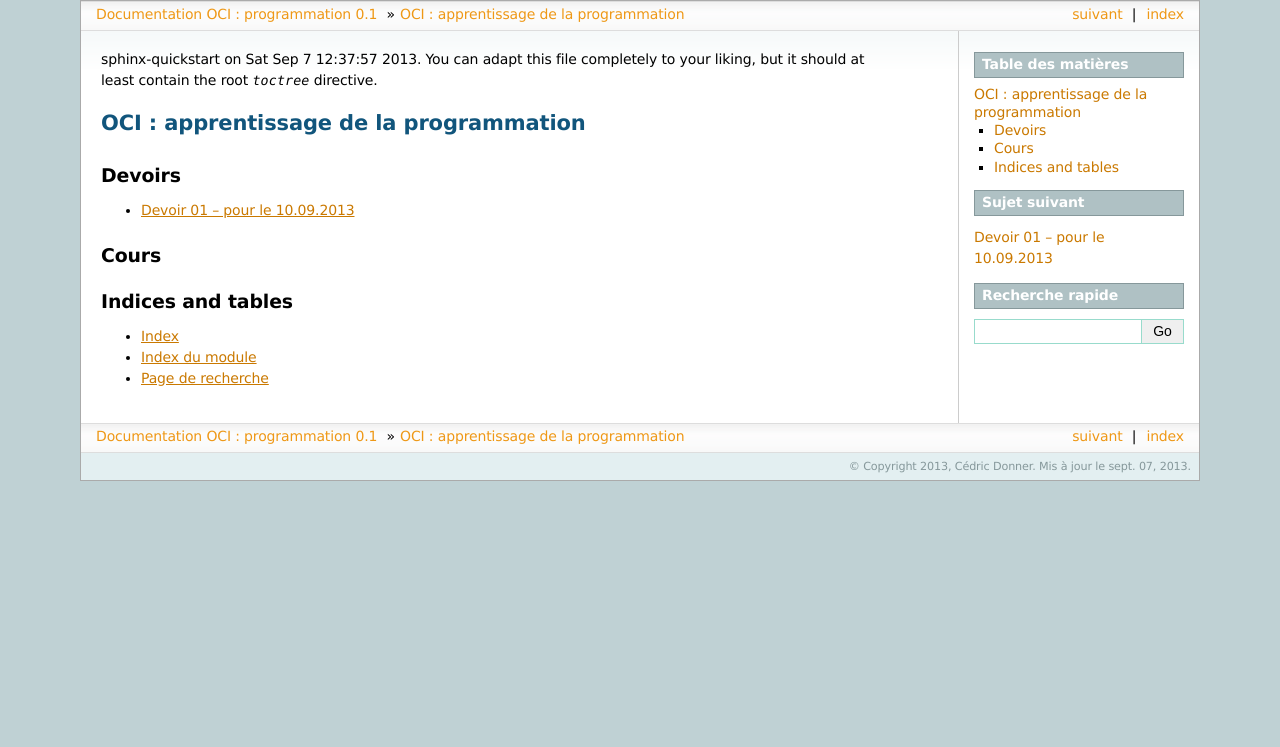
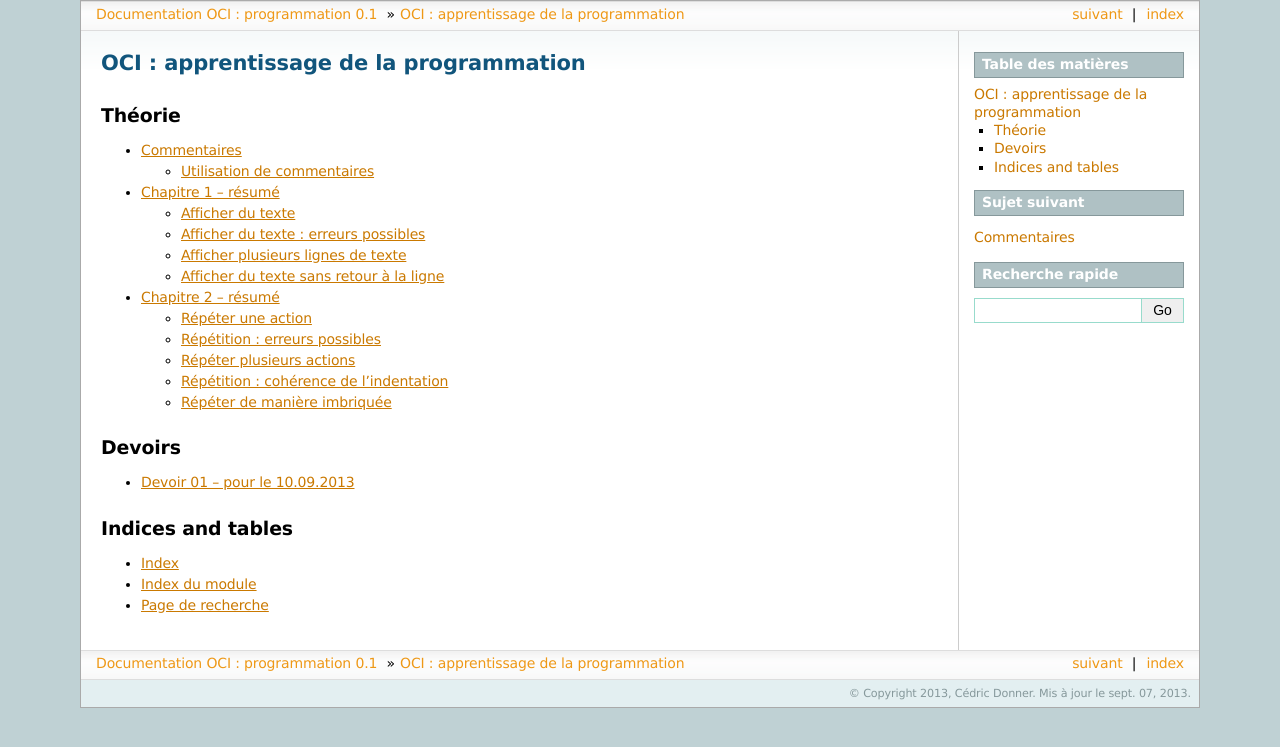
Before and after one commit to donnerc/oci-programming, a Sphinx documentation site: the page built from source/index.rst, in a window 1280 px wide. Shown: the top 747 px of the page. Built offline with Sphinx 7.4.7, drawn with Linux system fonts in a browser that asks for light colours; some of the changed lines change nothing that is shown.

Commit message:
Ajout de la theorie pour les chapitres 1 et 2 du niveau 1

```diff
--- a/source/conf.py
+++ b/source/conf.py
@@ -96,9 +96,12 @@ pygments_style = 'sphinx'
 
 # The theme to use for HTML and HTML Help pages.  See the documentation for
 # a list of builtin themes.
-html_theme = 'sphinxdoc'
-# html_theme = 'bootstrap'
-# html_theme_path = sphinx_bootstrap_theme.get_html_theme_path()
+bootstrap = False
+if bootstrap:
+	html_theme = 'bootstrap'
+	html_theme_path = sphinx_bootstrap_theme.get_html_theme_path()
+else:
+	html_theme = 'sphinxdoc'
 
 # Theme Option are theme-specific and customize the look and feel of a theme
 # further.  For a list of Option available for each theme, see the
--- a/source/devoirs/devoir-01.rst
+++ b/source/devoirs/devoir-01.rst
@@ -5,8 +5,27 @@ Devoir 01 -- pour le 10.09.2013
 Création des comptes
 ====================
 
+* Création d'un compte gmail (http://mail.google.com)
+* Création d'un compte github (http://www.github.com)
+* Création d'un compte koding (http://www.koding.com) en utilisant le compte *github*
+* Création d'un compte sur la plateforme d'apprentissage http://www.france-ioi.org
+
 Questionnaire
-====================
+==============
+
+* Répondre au `questionnaire de bienvenue <https://docs.google.com/forms/d/1lelh-ZvhPeJrtaKLhKU87kJ2BK30Y5n5yiKMheITSXM/viewform>`_
 
 Programmation sur http://www.france-ioi.org
 ====================
+
+* Terminer le chapitre 2 du niveau 1 : **Répétitions d'instructions**
+
+..	admonition:: Conseil
+
+	La théorie présente sur le site IOI France est en principe très bien expliquée, mais il n'est pas toujours facile de la retrouver sur le site puisqu'elle est disséminée au fil du cours.
+
+	Pour vous aider dans votre apprentissage, vous trouverez cette théorie rassemblée sur le site du cours sous la partie **Théorie** de la table des matières.
+
+	Il est cependant indispensable de noter les éléments importants dans un cahier de bord afin de les retenir et de pouvoir les retrouver rapidement lors de l'examen.
+
+	Au fur et à mesure de votre apprentissage des subtilités Python, il vous sera de plus en plus difficile de les retrouver rapidement en cas de doute. Vous devez donc dès à présent commencer à vous créer votre référence personnelle du langage Python. Celle-ci sera autorisée durant les examens.
--- a/source/index.rst
+++ b/source/index.rst
@@ -1,11 +1,21 @@
-.. Options coomplémentaire informatique : programmation documentation master file, created by
-sphinx-quickstart on Sat Sep  7 12:37:57 2013.
-You can adapt this file completely to your liking, but it should at least
-contain the root `toctree` directive.
+..	Options coomplémentaire informatique : programmation documentation master file, created by
+	sphinx-quickstart on Sat Sep  7 12:37:57 2013.
+	You can adapt this file completely to your liking, but it should at least
+	contain the root `toctree` directive.
 
 #######################################
 OCI : apprentissage de la programmation
 #######################################
+
+
+Théorie
+=======
+
+..	toctree::
+	:glob:
+	:maxdepth: 2
+
+	theorie/niveau-01/*
 
 Devoirs
 =======
@@ -17,9 +27,6 @@ Devoirs
 	devoirs/*
 
 
-Cours
-=====
-
 
 Indices and tables
 ==================
--- /dev/null
+++ b/source/theorie/niveau-01/commentaires.rst
@@ -0,0 +1,28 @@
+Commentaires
+############
+
+Utilisation de commentaires
+===========================
+
+Lorsqu'un de vos programmes fait plus que quelques lignes, il est parfois difficile pour quelqu'un de le comprendre tout de suite (et ce quelqu'un peut très bien être vous-même quelques semaines plus tard !). Pour aider à comprendre la structure du programme et les difficultés qu'il contient, on peut écrire des commentaires dans son programme.
+
+Un commentaire est un texte qui commence par le caractère ``#`` appelé dièse.
+
+Il peut commencer tout au début d'une ligne ou bien être placé à la suite d'une instruction.
+
+Dans tous les cas, tout le texte qui suit le ``#`` sera complètement ignoré lors de l'exécution du programme. Voici un exemple :
+
+::
+
+	# Ce programme a été écrit par Hermione Granger le 10/01/1994
+	# Quatrième année, cours d'étude des moldus"
+
+	# Affiche un rectangle rempli de X
+	for loop in range(5):
+	   for loop in range(10):
+	      print("X", end = "")  # pas de retour à la ligne ici
+	   print("")
+
+..	admonition:: Bien programmer
+
+	La priorité est toujours d'écrire le code le plus clair possible, pour qu'on puisse en comprendre un maximum sans explications. On réservera donc l'utilisation des commentaires aux explications des parties les plus complexes d'un programme.
--- /dev/null
+++ b/source/theorie/niveau-01/france-ioi-niveau-01-chap-01-theorie.rst
@@ -0,0 +1,144 @@
+Chapitre 1 -- résumé
+####################
+
+Afficher du texte
+=================
+
+En Python, pour afficher du texte, on écrit print puis, entre parenthèses, le texte à afficher, entre guillemets. Ainsi, pour afficher le mot ``bonjour``, on écrit :
+
+::
+
+	print("bonjour")
+
+Une ligne d'un programme est appelée une **instruction**.
+
+Un texte apparaissant dans un programme entre des guillemets s'appelle une **chaîne de caractères**.
+
+Afficher du texte : erreurs possibles
+=====================================
+
+Lorsqu'on écrit un programme informatique il faut être très rigoureux car sinon l'ordinateur ne comprend pas ce qu'on lui demande et affiche des erreurs.
+
+Face à une erreur, il faut d'abord lire et comprendre le message d'erreur et ensuite relire attentivement la zone de code concernée, en particulier pour s'assurer qu'il ne manque pas de symbole tel qu'une parenthèse ou un guillemet.
+
+Voici quelques exemples de messages d'erreurs.
+
+Attention aux parenthèses !
+---------------------------
+
+Si on oublie les parenthèses, cela produit une des erreurs suivantes :
+
+::
+
+	>>> print("bonjour"
+	SyntaxError: unexpected EOF while parsing
+
+	>>> print "bonjour")
+	SyntaxError: invalid syntax
+
+Attention aux guillemets !
+--------------------------
+
+Si on oublie un ou plusieurs guillemets, cela produit une des erreurs suivantes :
+
+::
+
+	print("bonjour)
+	SyntaxError: EOL while scanning string literal
+
+	print(bonjour)
+	NameError: name 'bonjour' is not defined
+
+	print(bonjour tout le monde)
+	SyntaxError: invalid syntax
+
+Conclusion
+----------
+
+Il faut juste être précis et ne rien oublier. Si l'on rencontre une erreur on pensera à bien tout vérifier. Les messages d'erreur vous indiquent très souvent la source exacte du problème, il faut les lire et essayer de comprendre leur signification.
+
+Les messages d'erreurs vous donneront aussi toujours le numéro de la ligne à laquelle l'erreur s'est produite. Ce numéro n'est pas toujours exact mais vous donne une bonne idée d'où chercher votre erreur.
+
+
+Afficher plusieurs lignes de texte
+==================================
+
+Pour faire effectuer plusieurs choses à un programme, on place les différentes instructions les unes en dessous des autres. On peut ainsi afficher plusieurs lignes de texte.
+
+Voici un exemple complet.
+
+::
+
+	print("Bonjour !")
+	print("Comment vas-tu ?")
+	↳
+	Bonjour !
+	Comment vas-tu ?
+
+On peut représenter l'exécution de cet exemple par le diagramme suivant.
+
+..	figure:: figures/diagram_sequence_fr_python.png
+	:align: center
+
+	Séquence de deux instructions
+
+Afficher du texte sans retour à la ligne
+========================================
+
+L'instruction
+
+::
+
+	print("Bonjour")
+
+effectue en fait deux choses distinctes :
+
+*	premièrement, afficher le mot "Bonjour",
+*	deuxièment, passer à la ligne suivante ou, autrement dit, effectuer un retour à la ligne.
+
+Bien qu'il soit généralement pratique de faire en une seule instruction un affichage et un retour à la ligne, il peut également être utile de pouvoir effectuer chaque tâche indépendamment.
+
+Pour afficher le mot "Bonjour" sans le suivre d'un retour à la ligne, on utilise la commande suivante :
+
+::
+
+	print("Bonjour", end = "")
+
+Le texte qui suit le "Bonjour" est une option qui permet de dire que l'on ne veut rien faire du tout après avoir affiché "Bonjour".
+
+Pour vérifier que le retour à la ligne n'est pas effectué, exécutons deux fois de suite l'instruction en question.
+
+::
+
+	print("Bonjour", end = "")
+	print("Bonjour", end = "")
+
+Ce programme affiche le mot "Bonjour" deux fois de suite sur la même ligne, sans aucun espacement entre les deux.
+
+::
+
+	BonjourBonjour
+
+
+Il nous reste à expliquer comment aller à la ligne sans rien afficher du tout. Pour cela, il suffit d'utiliser l'instruction print en lui disant d'afficher un texte vide :
+
+::
+
+	print("")
+
+Cette instruction demande donc d'afficher un texte vide puis de revenir à la ligne : elle n'affiche donc rien mais revient à la ligne.
+
+Le programme suivant illustre l'utilisation de cette instruction :
+
+::
+
+	print("Un ", end = "")
+	print("deux ", end = "")
+	print("trois ", end = "")
+	print("")
+	print("Soleil ! ")
+
+::
+
+	Un deux trois
+	Soleil !
--- /dev/null
+++ b/source/theorie/niveau-01/france-ioi-niveau-01-chap-02-theorie.rst
@@ -0,0 +1,204 @@
+Chapitre 2 -- résumé
+####################
+
+Répéter une action
+==================
+
+Considérons une tâche répétitive, par exemple dire 5 fois "Bonjour !". Il est tout à fait possible d'écrire le programme suivant :
+
+::
+
+    print("Bonjour !")
+    print("Bonjour !")
+    print("Bonjour !")
+    print("Bonjour !")
+    print("Bonjour !")
+
+Néanmoins, c'est très fastidieux ! Imaginez s'il avait fallu l'afficher 1000 fois !
+
+Pour éviter de recopier plusieurs fois une instruction que l'on veut exécuter plusieurs fois, on peut utiliser le principe de la boucle. Ainsi, pour répéter 5 fois l'instruction qui affiche "Bonjour !" on va écrire le programme ci-dessous.
+
+::
+
+    for loop in range(5):
+        print("Bonjour !")
+
+qui donne la sortie ::
+
+    Bonjour !
+    Bonjour !
+    Bonjour !
+    Bonjour !
+    Bonjour !
+
+On peut représenter l'exécution du programme par le diagramme suivant :
+
+..  figure:: figures/diagram_repeat_fr_python.png
+    :align: center
+
+    Principe de la boucle 'répéter :math:`n` fois'
+
+Pour réaliser ce programme, on a utilisé la structure suivante :
+
+::
+
+    for loop in range(5):
+        ...
+
+qui signifie "répéter 5 fois".
+
+On expliquera plus tard pourquoi une boucle s'écrit ainsi. En attendant on retiendra qu'une boucle s'écrit comme au-dessus, en remplaçant simplement le chiffre "5" par le nombre de répétitions souhaitées. On fera également attention à bien mettre les deux points à la fin.
+
+On a donc, dans le programme ci-dessus, remplacé les "..." par l'instruction à répéter en prenant bien soin de la décaler de trois espaces vers la droite.
+
+Le décalage de trois espaces vers la droite s'appelle une indentation. Cette indentation est obligatoire car elle sert à indiquer quelle(s) instruction(s) répéter dans la boucle.
+
+Remarque sur l'indentation
+--------------------------
+
+Avec l'éditeur utilisé sur le site, il vous suffit d'appuyer sur la touche "Tabulation" de votre clavier pour décaler un texte de 3 espaces, pas besoin d'appuyer trois fois sur la touche espace.
+
+Répétition : erreurs possibles
+==============================
+
+Il est facile de se tromper dans les boucles lorsqu'on n'a pas l'habitude. Ainsi, si l'on oublie le ":" à la fin de la ligne, on obtient une erreur :
+
+::
+
+    for loop in range(5)
+       print("Bonjour !")
+
+::
+
+    SyntaxError: invalid syntax
+
+Et si l'on oublie d'indenter, c'est-à-dire si on oublie les trois espaces, on obtient également une erreur :
+
+::
+
+    for loop in range(5):
+    print("Bonjour !")
+
+    SyntaxError: expected an indented block
+
+Face à ce type d'erreur, on pensera donc à bien vérifier que les deux-points sont bien présents et que l'indentation a été faite.
+
+Répéter plusieurs actions
+=========================
+
+Il est souvent utile de répéter un groupe de plusieurs instructions, et non pas seulement une seule instruction. Par exemple, supposons que l'on veuille afficher :
+
+::
+
+    Bonjour !
+    Comment vas-tu ?
+    Bonjour !
+    Comment vas-tu ?
+
+On peut écrire un programme qui affiche ce texte à l'aide d'une boucle qui répète deux instructions à chaque fois. Pour obtenir cela, il suffit d'indenter les deux instructions à répéter, comme montré ci-dessous : ::
+
+    for loop in range(2):
+       print("Bonjour !")
+       print("Comment vas-tu ?")
+
+::
+
+    Bonjour !
+    Comment vas-tu ?
+    Bonjour !
+    Comment vas-tu ?
+
+Si l'on indente la première instruction d'affichage mais pas la seconde, on obtient un programme différent où seule la première instruction est répétée deux fois, tandis que la seconde n'est exécutée qu'une seule fois :
+
+::
+
+    for loop in range(2):
+       print("Bonjour !")
+    print("Comment vas-tu ?")
+
+::
+
+    Bonjour !
+    Bonjour !
+    Comment vas-tu ?
+
+En conclusion, il est très important de bien faire attention à indenter toutes les instructions qui doivent être répétées, et uniquement celles-là.
+
+Répétition : cohérence de l'indentation
+=======================================
+
+Attention à toujours utiliser 3 espaces pour indenter le code. Si l'indentation n'est pas toujours la même, vous obtiendrez une erreur :
+
+::
+
+    for loop in range(2):
+       print("Bonjour !")
+      print("Comment vas-tu ?")
+
+::
+
+    SyntaxError: unindent does not match any outer indentation level
+
+Répéter de manière imbriquée
+============================
+
+Nous avons vu comment les boucles permettent de répéter une action donnée. Là où ça devient vraiment puissant, c'est qu'il est possible de répéter une action qui elle-même répète une action.
+
+Par exemple, imaginons qu'on souhaite écrire un programme dessinant un rectangle rempli de X, haut de 5 lignes et large de 10 colonnes, c'est-à-dire :
+
+::
+
+    XXXXXXXXXX
+    XXXXXXXXXX
+    XXXXXXXXXX
+    XXXXXXXXXX
+    XXXXXXXXXX
+
+Il nous faut donc un programme qui va répéter 5 fois les deux choses suivantes :
+
+#   répéter 10 fois l'affichage d'un caractère ``X``, sans retour à la ligne,
+#   passer à la ligne suivante.
+Il nous faut donc écrire une boucle dans une boucle !
+
+On arrive donc au programme suivant :
+
+::
+
+    for loop in range(5):
+       for loop in range(10):
+          print("X", end = "")
+       print("")
+
+Étudions de plus près le code du programme. Il débute par une instruction de répétition :
+
+::
+
+    for loop in range(5):
+
+qui va répéter tout le bloc de code suivant :
+
+::
+
+    for loop in range(10):
+       print("X", end = "")
+    print("")
+
+Ce bloc contient lui-même une instruction de répétition :
+
+::
+
+    for loop in range(10):
+
+Et cette instruction s'applique uniquement à l'instruction qui affiche un ``X`` :
+
+::
+
+    print("X", end = "")
+
+On peut représenter l'exécution du programme par le diagramme suivant :
+
+..  figure: figures/diagram_repeat_included_fr_python.png
+
+    Deux boucles l'une dans l'autre
+
+Lorsqu'une boucle apparaît à l'intérieur d'une autre boucle, comme c'est le cas ici, on parle de boucle imbriquée.
```
Also changed, not shown: source/theorie/niveau-01/figures/diagram_repeat_fr_python.png (added), source/theorie/niveau-01/figures/diagram_repeat_included_fr_python.png (added), source/theorie/niveau-01/figures/diagram_sequence_fr_python.png (added).
